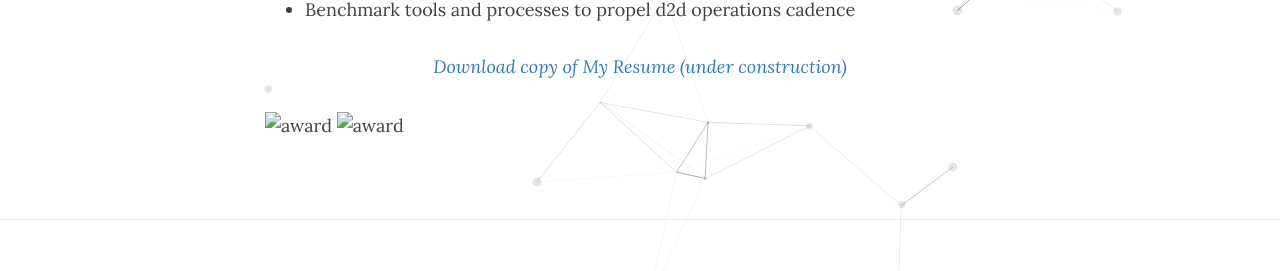
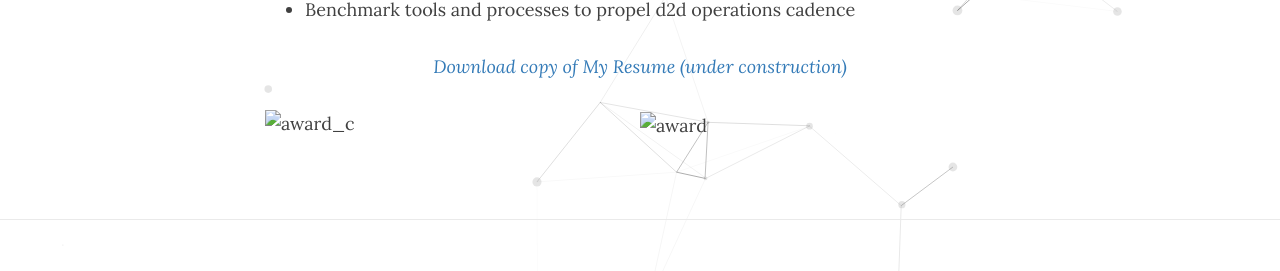
Before and after one commit to SilverQuantum/SilverQuantum.github.io, a Jekyll site: the page built from aboutme.md, in a window 1280 px wide and 900 px high, scrolled down 1228 px. Shown: the part 441-712 px from the top of the window. Built offline with Jekyll 4.4.1, drawn with Linux system fonts in a browser that asks for light colours.

Commit message:
Update aboutme.md

```diff
--- a/aboutme.md
+++ b/aboutme.md
@@ -67,4 +67,4 @@ http://)
 {: .text-center}
 
 ![award](img/award_philasd.jpg){:height="50%" width="50%"}
-![award](img/award_congress.jpg){:height="50%" width="50%"}
+![award_c](img/award_congress.jpg){:height="50%" width="50%" align="left"}
```
